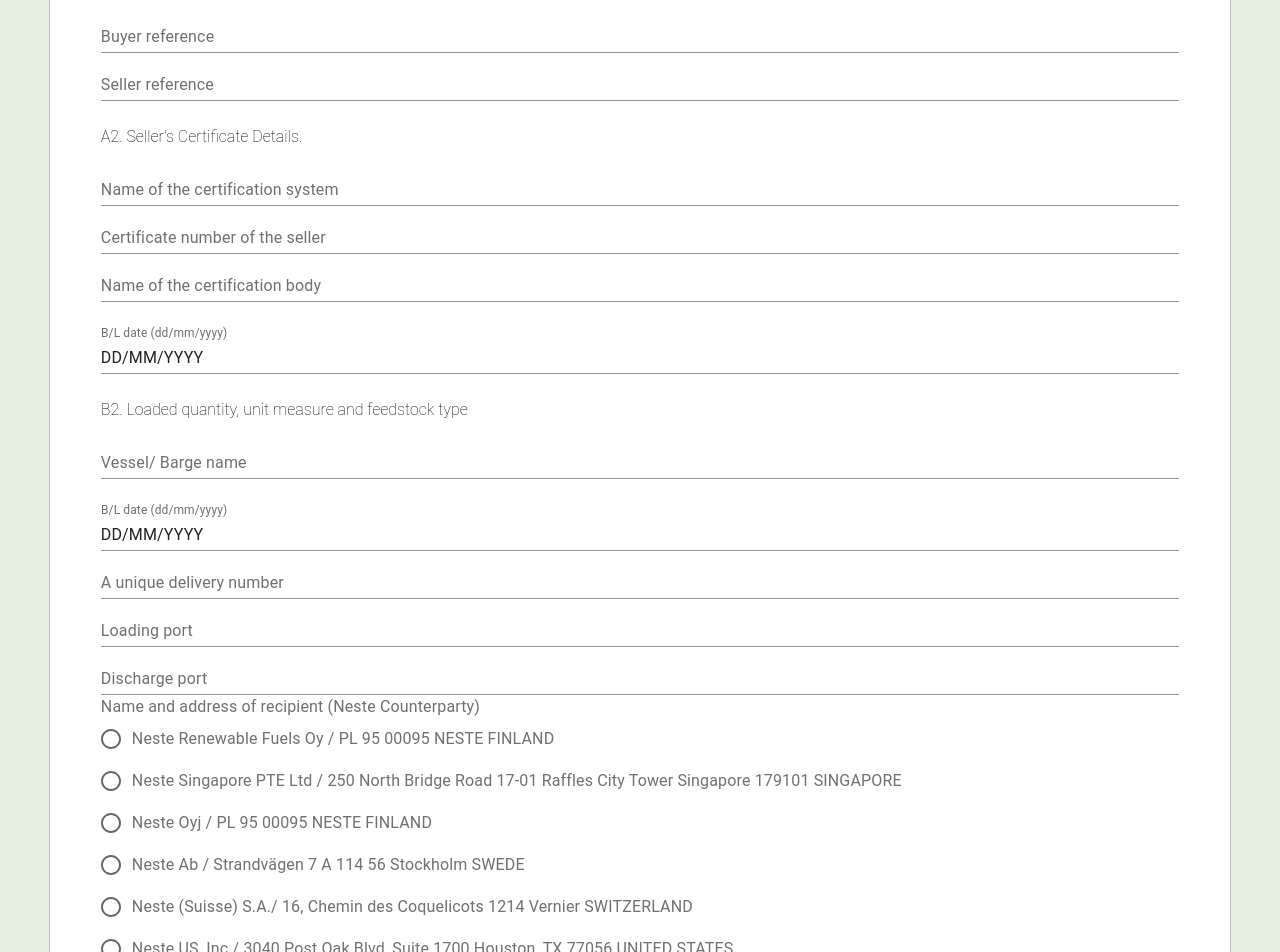
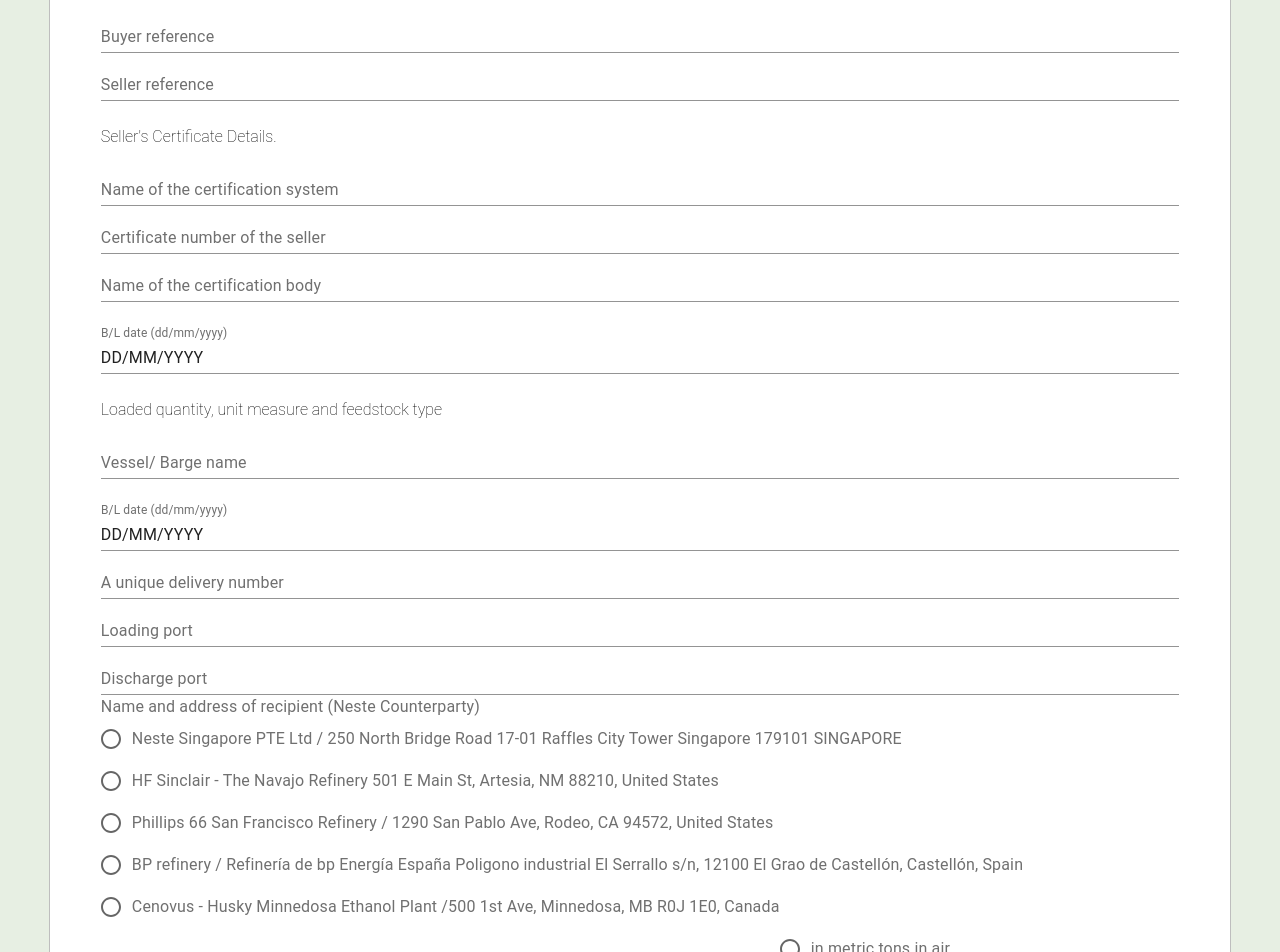
Before and after one commit to subrata3008/amcidc, a React (Create React App) app: page /delivery-form in a window 1280 px wide. Shown: the part 640-1592 px from the top of the page. Built offline with nearby package versions, Linux system fonts and the light colour scheme.

Commit message:
Code change for multiple API call

```diff
--- a/src/component/DeliveryForm/DeliveryForm.js
+++ b/src/component/DeliveryForm/DeliveryForm.js
@@ -1,6 +1,5 @@
 import React, { useState } from "react";
 import { useFormik } from "formik";
-import axios from "axios";
 //import { validationSchema } from "../../utils";
 import { AdapterDayjs } from "@mui/x-date-pickers/AdapterDayjs";
 import { LocalizationProvider } from "@mui/x-date-pickers/LocalizationProvider";
@@ -33,6 +32,7 @@
 } from "../../constants";
 import MuiAlert from "@mui/material/Alert";
 import { TabContext, TabPanel } from "@mui/lab";
+import { formSubmitService } from "../services/formService";
 
 const Alert = React.forwardRef(function Alert(props, ref) {
   return <MuiAlert elevation={6} ref={ref} variant="filled" {...props} />;
@@ -123,27 +123,19 @@
     },
     //validationSchema: validationSchema,
     onSubmit: (values) => {
-      // debugger;
-      // console.log(selectedFile);
-      // console.log(batchDetails);
-      // console.log(refineryDetails);
-      // console.log(millBatchDetails);
-      // console.log(shippedVolumeDetails);
-      //const newSelectedFile = [...selectedFile];
       const files = selectedFile ? [...selectedFile] : [];
-      // const data = new FormData();
-      // files.forEach((file, i) => {
-      //   data.append(`file-${i}`, file, file.name);
-      // });
       values.file = files;
       values.batchDetails = batchDetails;
       values.millBatchDetails = millBatchDetails;
       values.refineryDetails = refineryDetails;
       values.shippedVolumeDetails = shippedVolumeDetails;
       console.log(values);
-      submitDeliveryForm(values);
+      //formService
+      formSubmission(values,selectedFile);
     },
   });
+
+
 
   /**
    * Update each filed in loop generic function
@@ -175,36 +167,38 @@
     }
   };
 
+
   /**
    * Form Sunmission method
    * @param {*} formValues
    */
-  const submitDeliveryForm = (formValues) => {
-    const files = selectedFile ? [...selectedFile] : [];
+  const formSubmission = (formValues,filesArr) => {
+    delete formValues.file;
+    const files = filesArr ? [...filesArr] : [];
+    const requestOptionsFormData = {
+      method: "POST",
+      headers: { 'content-type': 'application/json' },
+      mode: "no-cors",
+      body: JSON.stringify(JSON.stringify(formValues, null, 2)),
+    };
     const data = new FormData();
-    //data.append(`T`, files[0]);
-    Object.keys(formValues).forEach((eachField, i) => {
-      console.log(formValues[eachField])
-      if(eachField === 'file'){
+    console.log(files);
     files.forEach((file, i) => {
         data.append(`file-${i}`, file);
       });
-        }
-        else{
-          data.append(eachField,JSON.stringify(formValues[eachField]));
-        }
-    });
-    formValues.formData = data;
-    const requestOptions = {
+      const uploadRequestOptions = {
         method: "POST",
         headers: { 'content-type': 'application/json' },
         mode: "no-cors",
         body: data
-      //JSON.stringify(JSON.stringify(formValues, null, 2)),
       };
-     fetch(baseApiUrl + "/createSupplier_Criteria_Input", requestOptions)
-      .then(async (response) => {
-        console.log(response);
+    Promise.all([
+      fetch(baseApiUrl + "/formdataSupplier_Criteria_Input", requestOptionsFormData),
+      fetch(baseApiUrl + "/createSupplier_Criteria_Input", uploadRequestOptions),
+    ]).then(([formData, uploadData]) =>
+        Promise.all([formData.json(), uploadData.json()])
+      )
+    .then(async (formDataResponse,uploadDataResponse) => {
       formik.resetForm();
       setOpenAlert(!openAlert);
       setSuccess("success");
@@ -216,36 +210,9 @@
       setSuccess("error");
       setMsg("Some error occured");
     });
+}
 
-    // axios
-    // .post(baseApiUrl +'/getSupplier_Criteria_Input', formValues, {
-    //   headers: {
-    //     "Content-Type": "multipart/form-data",
-    //   }})
-    // .then((res) => {
-    //   console.log(res);
-    //   formik.resetForm();
-    //   setOpenAlert(!openAlert);
-    //   setSuccess('success');
-    //   setMsg('Data successfully submitted!');
-    //   // setBatchDetails(initialBatchDetails);
-    //   // setMillBatchDetails(initialMillBatchDetails);
-    //   // setRefineryDetails(initialRefineryDetails);
-    //   // setShippedVolumeDetails(initialShippedVolumeDetails);
-    // })
-    // .catch((err) => {
-    //   setOpenAlert(!openAlert);
-    //   formik.resetForm();
-    //   setSuccess('error');
-    //   setMsg('Some error occured');
-    //   console.error("There was an error!", err);
-    //   // setBatchDetails(initialBatchDetails);
-    //   // setMillBatchDetails(initialMillBatchDetails);
-    //   // setRefineryDetails(initialRefineryDetails);
-    //   // setShippedVolumeDetails(initialShippedVolumeDetails);
-    // }
-    // );
-  };
+
 
   /**
    * Add new Row universal Function
@@ -350,7 +317,7 @@
               <h3>Seller and Cargo details</h3>
               <div className="form-wrapper">
                 <h4>
-                  A1. Seller Details. Please provide here your own details
+                  Seller Details. Please provide here your own details
                 </h4>
                 <FormControl className="input-wrapper">
                   <TextField
@@ -450,7 +417,7 @@
                   />
                 </FormControl>
 
-                <h4>A2. Seller's Certificate Details.</h4>
+                <h4>Seller's Certificate Details.</h4>
 
                 <FormControl className="input-wrapper">
                   <TextField
@@ -511,7 +478,7 @@
                   </LocalizationProvider>
                 </FormControl>
 
-                <h4>B2. Loaded quantity, unit measure and feedstock type</h4>
+                <h4>Loaded quantity, unit measure and feedstock type</h4>
 
                 <FormControl className="input-wrapper">
                   <TextField
--- a/src/constants.js
+++ b/src/constants.js
@@ -139,24 +139,21 @@
 
 export const counterParties = [
     {
-        value:'finOy',
-        label:'Neste Renewable Fuels Oy / PL 95 00095 NESTE FINLAND'
-    },{
-        value:'singPte',
+        value:'singNeste',
         label:'Neste Singapore PTE Ltd / 250 North Bridge Road 17-01 Raffles City Tower Singapore 179101 SINGAPORE'
     },{
-        value:'finOyj',
-        label:'Neste Oyj / PL 95  00095 NESTE  FINLAND'
+        value:'sinclairUsa',
+        label:'HF Sinclair - The Navajo Refinery 501 E Main St, Artesia, NM 88210, United States'
+    },{
+        value:'phillipsUsa',
+        label:'Phillips 66 San Francisco Refinery / 1290 San Pablo Ave, Rodeo, CA 94572, United States'
     },{
         value:'swedAb',
-        label:'Neste Ab / Strandvägen 7 A 114 56 Stockholm SWEDE'
+        label:'BP refinery / Refinería de bp Energía España Poligono industrial El Serrallo s/n, 12100 El Grao de Castellón, Castellón, Spain'
     },{
         value:'suissSA',
-        label:'Neste (Suisse) S.A./ 16, Chemin des  Coquelicots 1214 Vernier SWITZERLAND'
-    },{
-        value:'usInc',
-        label:'Neste US, Inc./ 3040 Post Oak Blvd,  Suite 1700 Houston, TX 77056 UNITED STATES'
-    }
+        label:'Cenovus - Husky Minnedosa Ethanol Plant /500 1st Ave, Minnedosa, MB R0J 1E0, Canada'
+    },
 ]
 
 // From https://bitbucket.org/atlassian/atlaskit-mk-2/raw/4ad0e56649c3e6c973e226b7efaeb28cb240ccb0/packages/core/select/src/data/countries.js
@@ -411,6 +408,6 @@
 {value: 'ZW', label: 'Zimbabwe'}
 ];
 
-
+export const baseApiUrl = "https://yd31ps78m8.execute-api.us-east-1.amazonaws.com";
 export const baseApiUrl2 = "https://ztb2dcu4lf.execute-api.us-east-1.amazonaws.com";
-export const baseApiUrl = "https://yd31ps78m8.execute-api.us-east-1.amazonaws.com";
+//export const baseApiUrlForData = "https://7xffhyozr1.execute-api.us-east-1.amazonaws.com";
```
Also changed, not shown: src/component/RegistratioForm/RegistrationForm.js (+1 -24 lines). Lines whose indentation alone changed are shown as unchanged.
